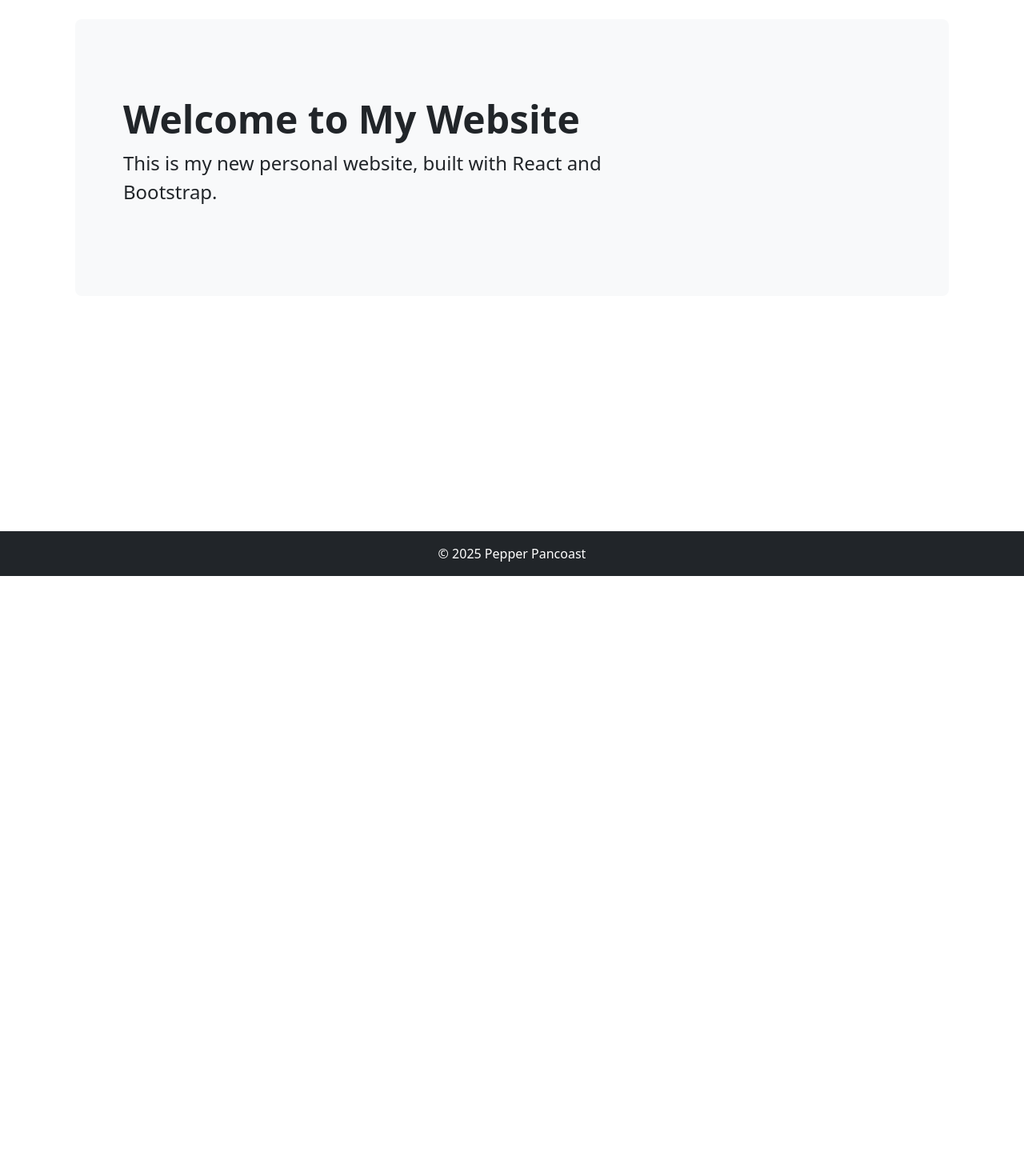
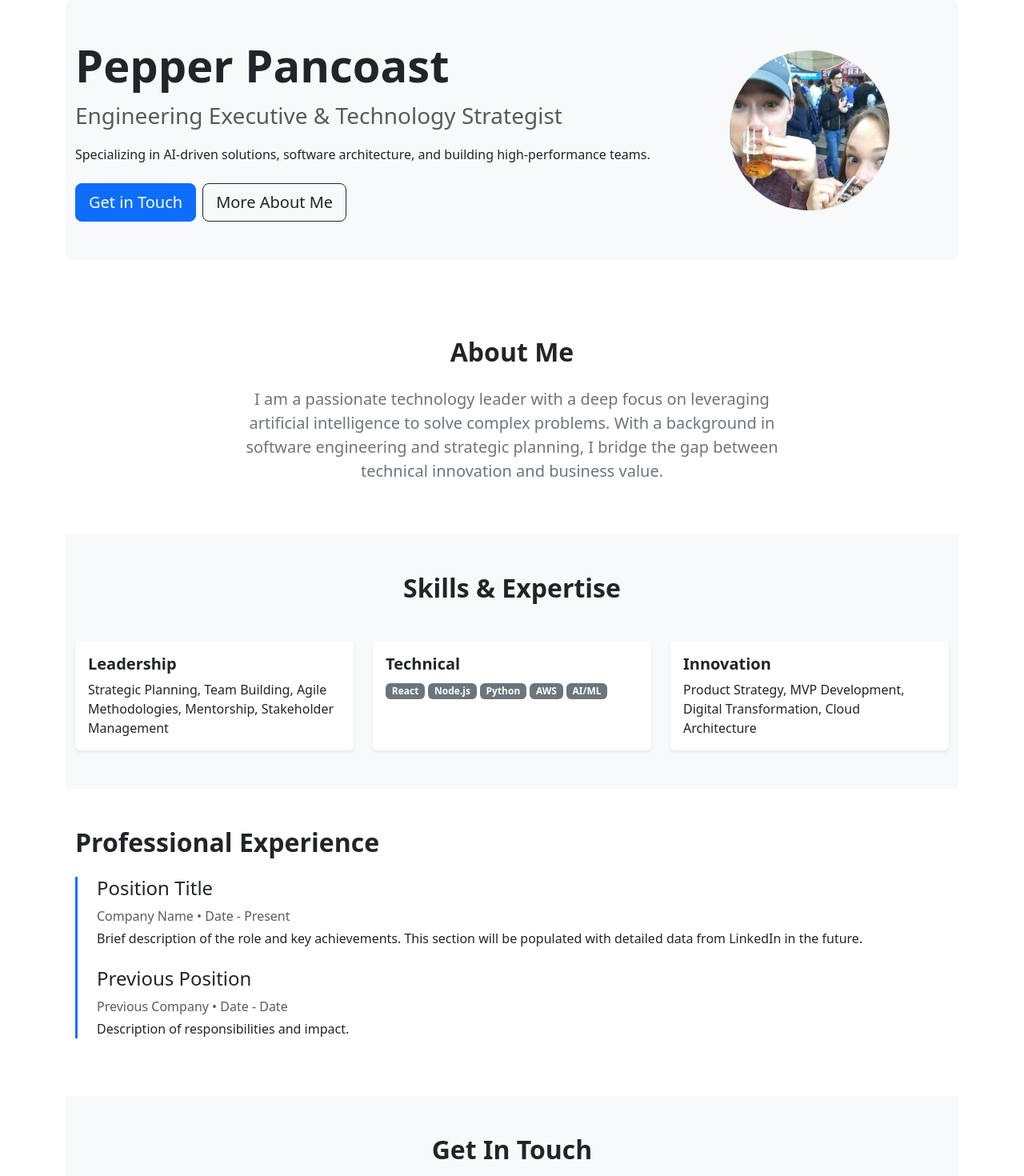
Before and after one commit to drtootsie/drtootsie.github.io, a React (Vite) app: page / in a window 1280 px wide. Shown: the part 80-1550 px from the top of the page at 80% size. Before the commit the page ends 800 px from the top, so only its background shows below. Built offline with nearby package versions, Linux system fonts and the light colour scheme.

Commit message:
feat: redesign home page with single-page portfolio layout

```diff
--- a/src/components/Layout.jsx
+++ b/src/components/Layout.jsx
@@ -6,7 +6,7 @@ import { LinkContainer } from 'react-router-bootstrap';
 const Layout = () => {
   return (
     <>
-      <Navbar bg="dark" variant="dark" expand="lg" className="flex-shrink-0">
+      <Navbar bg="dark" variant="dark" expand="lg" sticky="top" className="flex-shrink-0">
         <Container>
           <LinkContainer to="/">
             <Navbar.Brand>My Website</Navbar.Brand>
--- a/src/pages/Home.jsx
+++ b/src/pages/Home.jsx
@@ -1,16 +1,127 @@
 import React from 'react';
+import { Container, Row, Col, Button, Card, Badge } from 'react-bootstrap';
+import { Link } from 'react-router-dom';
 
 const Home = () => {
   return (
-    <div className="container mt-5">
-      <div className="p-5 mb-4 bg-light rounded-3">
-        <div className="container-fluid py-5">
-          <h1 className="display-5 fw-bold">Welcome to My Website</h1>
-          <p className="col-md-8 fs-4">
-            This is my new personal website, built with React and Bootstrap.
+    <div className="home-page">
+      {/* Hero Section */}
+      <section className="py-5 mb-5 bg-light rounded-3 jumbotron-custom">
+        <Container>
+          <Row className="align-items-center">
+            <Col md={8}>
+              <h1 className="display-4 fw-bold">Pepper Pancoast</h1>
+              <p className="lead fs-3 text-muted">Engineering Executive & Technology Strategist</p>
+              <p className="mb-4">
+                Specializing in AI-driven solutions, software architecture, and building high-performance teams.
+              </p>
+              <Button variant="primary" size="lg" className="me-2" href="#contact">Get in Touch</Button>
+              <Button variant="outline-dark" size="lg" as={Link} to="/about">More About Me</Button>
+            </Col>
+            <Col md={4} className="text-center">
+              {/* Placeholder for Profile Image */}
+               <div className="rounded-circle bg-secondary d-flex align-items-center justify-content-center mx-auto" style={{ width: '200px', height: '200px', overflow: 'hidden' }}>
+                  <img src="./images/bio-photo.jpg" alt="Pepper Pancoast" style={{ width: '100%', height: 'auto', objectFit: 'cover' }} />
+              </div>
+            </Col>
+          </Row>
+        </Container>
+      </section>
+
+      {/* About Summary */}
+      <section className="py-5">
+        <Container>
+          <Row>
+            <Col lg={8} className="mx-auto text-center">
+              <h2 className="fw-bold mb-4">About Me</h2>
+              <p className="fs-5 text-secondary">
+                I am a passionate technology leader with a deep focus on leveraging artificial intelligence to solve complex problems.
+                With a background in software engineering and strategic planning, I bridge the gap between technical innovation and business value.
+              </p>
+            </Col>
+          </Row>
+        </Container>
+      </section>
+
+      {/* Skills Section */}
+      <section className="py-5 bg-light">
+        <Container>
+          <h2 className="fw-bold mb-5 text-center">Skills & Expertise</h2>
+          <Row className="g-4">
+            <Col md={4}>
+              <Card className="h-100 border-0 shadow-sm">
+                <Card.Body>
+                  <Card.Title className="fw-bold">Leadership</Card.Title>
+                  <Card.Text>
+                    Strategic Planning, Team Building, Agile Methodologies, Mentorship, Stakeholder Management
+                  </Card.Text>
+                </Card.Body>
+              </Card>
+            </Col>
+            <Col md={4}>
+              <Card className="h-100 border-0 shadow-sm">
+                <Card.Body>
+                  <Card.Title className="fw-bold">Technical</Card.Title>
+                  <Card.Text>
+                    <Badge bg="secondary" className="me-1">React</Badge>
+                    <Badge bg="secondary" className="me-1">Node.js</Badge>
+                    <Badge bg="secondary" className="me-1">Python</Badge>
+                    <Badge bg="secondary" className="me-1">AWS</Badge>
+                    <Badge bg="secondary" className="me-1">AI/ML</Badge>
+                  </Card.Text>
+                </Card.Body>
+              </Card>
+            </Col>
+            <Col md={4}>
+              <Card className="h-100 border-0 shadow-sm">
+                <Card.Body>
+                  <Card.Title className="fw-bold">Innovation</Card.Title>
+                  <Card.Text>
+                    Product Strategy, MVP Development, Digital Transformation, Cloud Architecture
+                  </Card.Text>
+                </Card.Body>
+              </Card>
+            </Col>
+          </Row>
+        </Container>
+      </section>
+
+      {/* Experience Section (Placeholder for LinkedIn Data) */}
+      <section className="py-5">
+        <Container>
+          <h2 className="fw-bold mb-4">Professional Experience</h2>
+          <div className="border-start border-3 ps-4 border-primary">
+            <div className="mb-4">
+              <h4>Position Title</h4>
+              <p className="text-muted mb-1">Company Name • Date - Present</p>
+              <p>
+                Brief description of the role and key achievements. This section will be populated with detailed data from LinkedIn in the future.
+              </p>
+            </div>
+            <div className="mb-4">
+              <h4>Previous Position</h4>
+              <p className="text-muted mb-1">Previous Company • Date - Date</p>
+              <p>
+                Description of responsibilities and impact.
+              </p>
+            </div>
+          </div>
+        </Container>
+      </section>
+
+      {/* Contact Section */}
+      <section className="py-5 bg-light" id="contact">
+        <Container className="text-center">
+          <h2 className="fw-bold mb-4">Get In Touch</h2>
+          <p className="fs-5 mb-4">
+            Interested in collaborating or have a question? Feel free to reach out!
           </p>
-        </div>
-      </div>
+          <div className="d-flex justify-content-center gap-3">
+            <Button variant="primary" size="lg" href="mailto:pepper.pancoast@example.com">Email Me</Button>
+            <Button variant="outline-dark" size="lg" href="https://linkedin.com/in/pepperpancoast" target="_blank" rel="noopener noreferrer">LinkedIn</Button>
+          </div>
+        </Container>
+      </section>
     </div>
   );
 };
```
Also changed, not shown: public/images/bio-photo.jpg (added).
